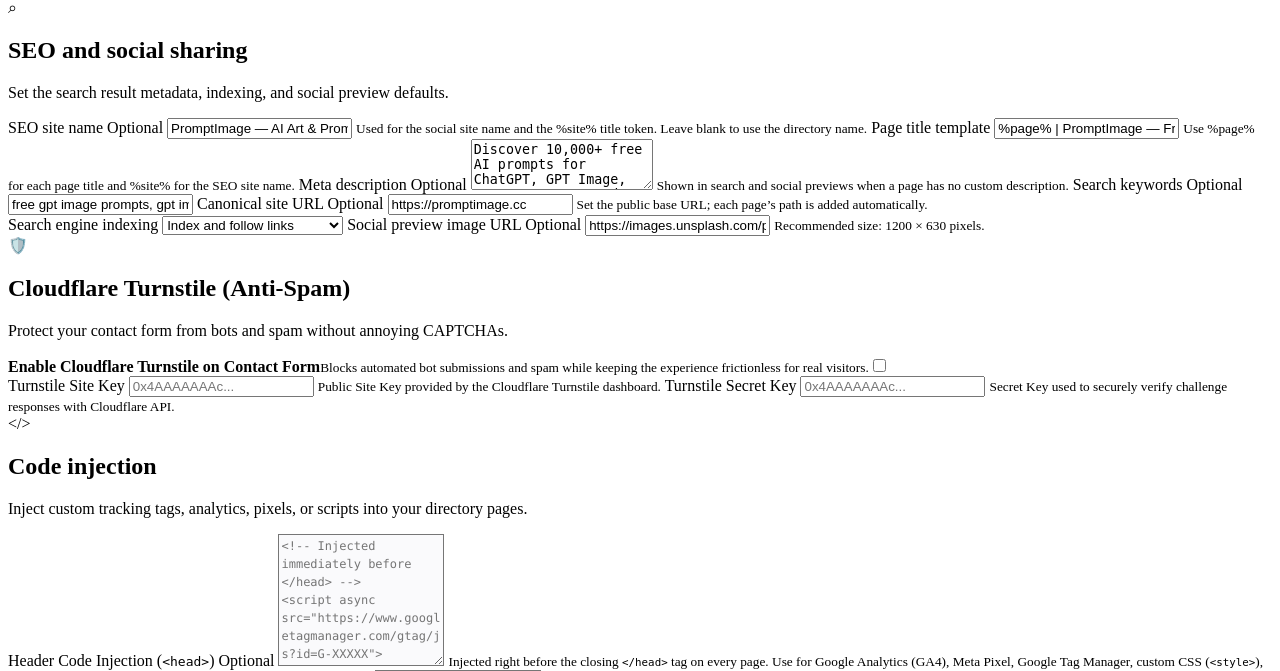
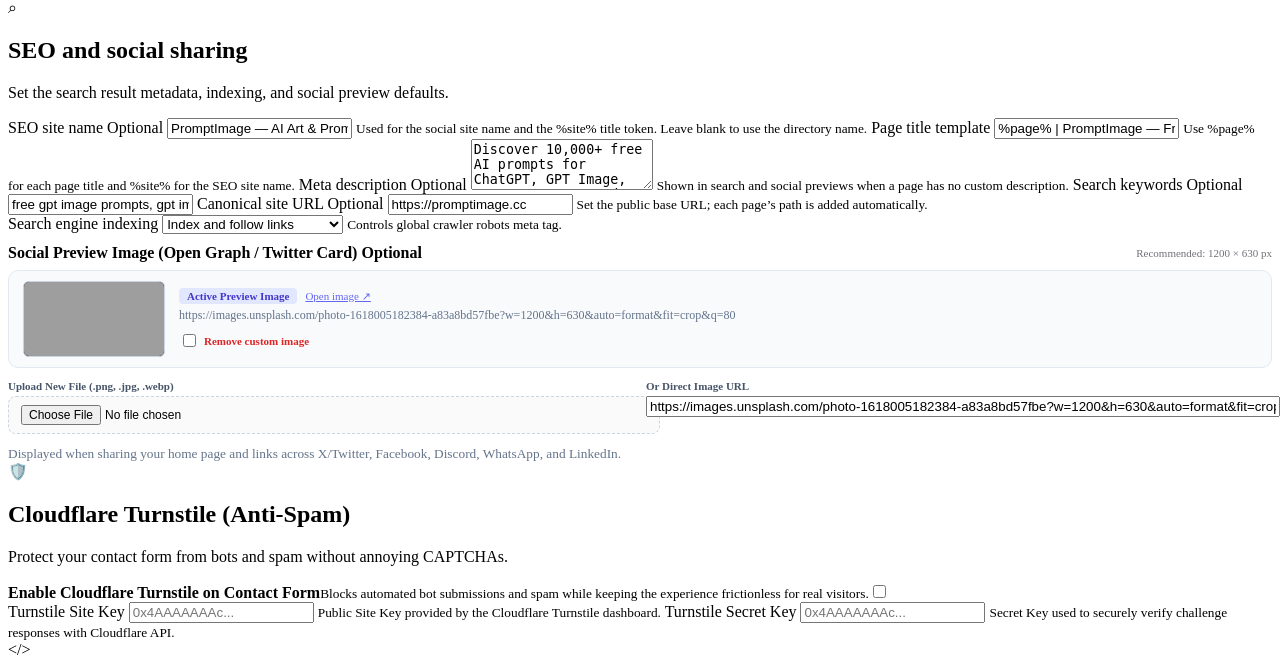
Before and after one commit to alindevx00x/meigenclone, a Laravel app: page /admin/settings in a window 1280 px wide. Shown: the part 4330-5001 px from the top of the page. Run offline with Laravel 12, Linux system fonts and the light colour scheme; a user stored in the database is signed in; data comes from the database, SQL or seed files in the repository; data that the repository does not hold is empty; grey boxes are pictures that could not be loaded.

Commit message:
feat(admin): add file upload for social preview image and remove unused member credits section

```diff
--- a/app/Http/Controllers/AdminController.php
+++ b/app/Http/Controllers/AdminController.php
@@ -60,7 +60,14 @@ class AdminController extends Controller
             'seo_keywords' => ['nullable', 'string', 'max:500'],
             'seo_canonical_base' => ['nullable', 'url', 'max:2048'],
             'seo_robots' => ['required', Rule::in(['index,follow', 'index,nofollow', 'noindex,follow', 'noindex,nofollow'])],
-            'seo_og_image' => ['nullable', 'url', 'max:2048'],
+            'seo_og_image' => ['nullable', 'string', 'max:2048'],
+            'seo_og_image_file' => ['nullable', 'file', 'max:5120', function ($attribute, $value, $fail) {
+                if (!$value instanceof \Illuminate\Http\UploadedFile) return;
+                $ext = strtolower($value->getClientOriginalExtension());
+                if (!in_array($ext, ['png', 'webp', 'jpg', 'jpeg'], true)) {
+                    $fail('The social preview image must be a PNG, JPG, JPEG, or WebP image.');
+                }
+            }],
             'require_email_verification' => ['nullable'],
             'storage_driver' => ['nullable', 'in:local,s3,r2'],
             'storage_aws_access_key_id' => ['nullable', 'string', 'max:255'],
@@ -111,6 +118,15 @@ class AdminController extends Controller
         } elseif ($request->boolean('remove_logo')) {
             $data['logo_url'] = '';
         }
+
+        if ($request->hasFile('seo_og_image_file')) {
+            $path = $request->file('seo_og_image_file')->store('seo', 'public');
+            $data['seo_og_image'] = '/storage/' . $path;
+        } elseif ($request->boolean('remove_seo_og_image')) {
+            $data['seo_og_image'] = '';
+        }
+
+        unset($data['favicon'], $data['logo'], $data['seo_og_image_file']);
 
         $data['featured_prompt_id'] = $request->input('featured_prompt_id') ?: '';
 
--- a/resources/views/admin/settings.blade.php
+++ b/resources/views/admin/settings.blade.php
@@ -306,14 +306,49 @@
                             <select name="seo_robots">
                                 <option value="index,follow" @selected($settings['seo_robots'] === 'index,follow')>Index and follow links</option>
                                 <option value="index,nofollow" @selected($settings['seo_robots'] === 'index,nofollow')>Index, do not follow links</option>
-                                <option value="noindex,follow" @selected($settings['seo_robots'] === 'noindex,follow')>Do not index, follow links</option>
+                                <option value="noindex,follow" @selected($settings['seo_robots'] === 'noindex,nofollow')>Do not index, follow links</option>
                                 <option value="noindex,nofollow" @selected($settings['seo_robots'] === 'noindex,nofollow')>Do not index or follow links</option>
                             </select>
+                            <small>Controls global crawler robots meta tag.</small>
                         </label>
-                        <label class="settings-field">Social preview image URL <span class="optional-label">Optional</span>
-                            <input type="url" name="seo_og_image" value="{{ old('seo_og_image', $settings['seo_og_image']) }}" placeholder="https://example.com/social-preview.webp">
-                            <small>Recommended size: 1200 × 630 pixels.</small>
+                    </div>
+
+                    <div class="settings-field" style="margin-top: 10px;">
+                        <label style="display: flex; align-items: center; justify-content: space-between; font-weight: 600;">
+                            <span>Social Preview Image (Open Graph / Twitter Card) <span class="optional-label">Optional</span></span>
+                            <span style="font-size: 11px; font-weight: normal; color: #71717a;">Recommended: 1200 × 630 px</span>
                         </label>
+                        <div style="display: flex; flex-direction: column; gap: 12px; margin-top: 8px;">
+                            @if (!empty($settings['seo_og_image']))
+                                <div style="display: flex; align-items: center; gap: 14px; padding: 10px 14px; background: #f8fafc; border-radius: 10px; border: 1px solid #e2e8f0; flex-wrap: wrap;">
+                                    <div style="position: relative; width: 140px; height: 74px; border-radius: 6px; overflow: hidden; border: 1px solid #cbd5e1; background: #0f172a; flex-shrink: 0;">
+                                        <img src="{{ str_starts_with($settings['seo_og_image'], 'http') ? $settings['seo_og_image'] : asset($settings['seo_og_image']) }}" alt="Current Social Preview" style="width: 100%; height: 100%; object-fit: cover;">
+                                    </div>
+                                    <div style="display: flex; flex-direction: column; gap: 4px; flex: 1; min-width: 200px;">
+                                        <div style="display: flex; align-items: center; gap: 8px;">
+                                            <span style="display: inline-block; padding: 2px 8px; font-size: 11px; font-weight: 600; background: #e0e7ff; color: #4338ca; border-radius: 4px;">Active Preview Image</span>
+                                            <a href="{{ str_starts_with($settings['seo_og_image'], 'http') ? $settings['seo_og_image'] : asset($settings['seo_og_image']) }}" target="_blank" rel="noopener" style="font-size: 11px; color: #6366f1; text-decoration: underline;">Open image ↗</a>
+                                        </div>
+                                        <span style="font-size: 12px; color: #64748b; word-break: break-all;">{{ $settings['seo_og_image'] }}</span>
+                                        <label style="font-size: 11px; color: #dc2626; cursor: pointer; display: inline-flex; align-items: center; gap: 5px; margin-top: 4px; width: fit-content;">
+                                            <input type="checkbox" name="remove_seo_og_image" value="1"> <strong>Remove custom image</strong>
+                                        </label>
+                                    </div>
+                                </div>
+                            @endif
+
+                            <div style="display: flex; gap: 12px; flex-wrap: wrap;">
+                                <div style="flex: 1; min-width: 240px;">
+                                    <label style="font-size: 11px; font-weight: 600; color: #475569; display: block; margin-bottom: 4px;">Upload New File (.png, .jpg, .webp)</label>
+                                    <input type="file" name="seo_og_image_file" accept=".png,.webp,.jpg,.jpeg" style="width: 100%; font-size: 12px; border: 1px dashed #cbd5e1; padding: 8px 12px; border-radius: 8px; background: #fafafa; cursor: pointer;">
+                                </div>
+                                <div style="flex: 1; min-width: 240px;">
+                                    <label style="font-size: 11px; font-weight: 600; color: #475569; display: block; margin-bottom: 4px;">Or Direct Image URL</label>
+                                    <input type="text" name="seo_og_image" value="{{ old('seo_og_image', $settings['seo_og_image']) }}" placeholder="https://example.com/social-preview.webp" style="width: 100%;">
+                                </div>
+                            </div>
+                            <small style="color: #64748b;">Displayed when sharing your home page and links across X/Twitter, Facebook, Discord, WhatsApp, and LinkedIn.</small>
+                        </div>
                     </div>
                 </div>
             </section>
--- a/resources/views/layouts/app.blade.php
+++ b/resources/views/layouts/app.blade.php
@@ -15,6 +15,11 @@
             ? rtrim($canonicalBase, '/').'/'.ltrim(request()->getPathInfo(), '/')
             : url()->current();
         $socialImage = trim($__env->yieldContent('og_image') ?: ($directorySettings['seo_og_image'] ?? ''));
+        if ($socialImage !== '') {
+            $socialImage = str_starts_with($socialImage, 'http://') || str_starts_with($socialImage, 'https://')
+                ? $socialImage
+                : url($socialImage);
+        }
         $robotsPolicy = request()->routeIs('admin.*', 'dashboard.*', 'login', 'register')
             ? 'noindex,nofollow'
             : $directorySettings['seo_robots'];
```
Also changed, not shown: resources/views/admin/users/edit.blade.php (+6 -36 lines).
